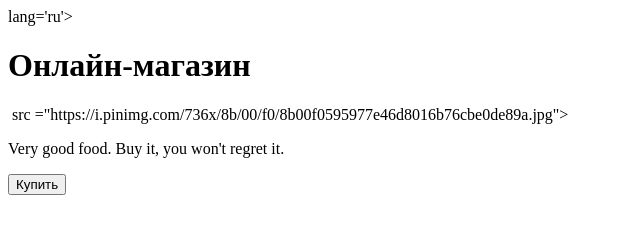
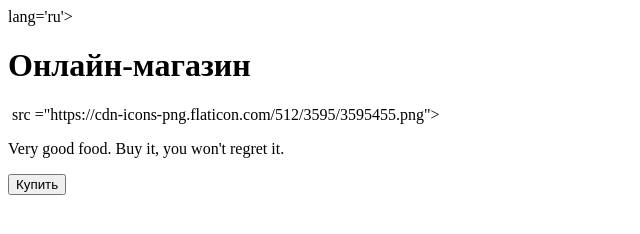
Before and after one commit to prostolishniyakk-spec/-, a plain HTML site: page index.html in a window 1280 px wide. Shown: the whole page, without its empty margins (0-640 px from the left). Drawn offline with Linux system fonts and the light colour scheme.

Commit message:
Update index.html

```diff
--- a/index.html
+++ b/index.html
@@ -9,9 +9,10 @@
 <body>
     <div id="main">
         <h1>Онлайн-магазин</h1>
-        <img> src ="https://i.pinimg.com/736x/8b/00/f0/8b00f0595977e46d8016b76cbe0de89a.jpg">
+        <img> src ="https://cdn-icons-png.flaticon.com/512/3595/3595455.png">
         <p>Very good food. Buy it, you won't regret it.</p>
         <button id="buy">Купить</button>
     </div>
 </body>
+
 </html>
```
